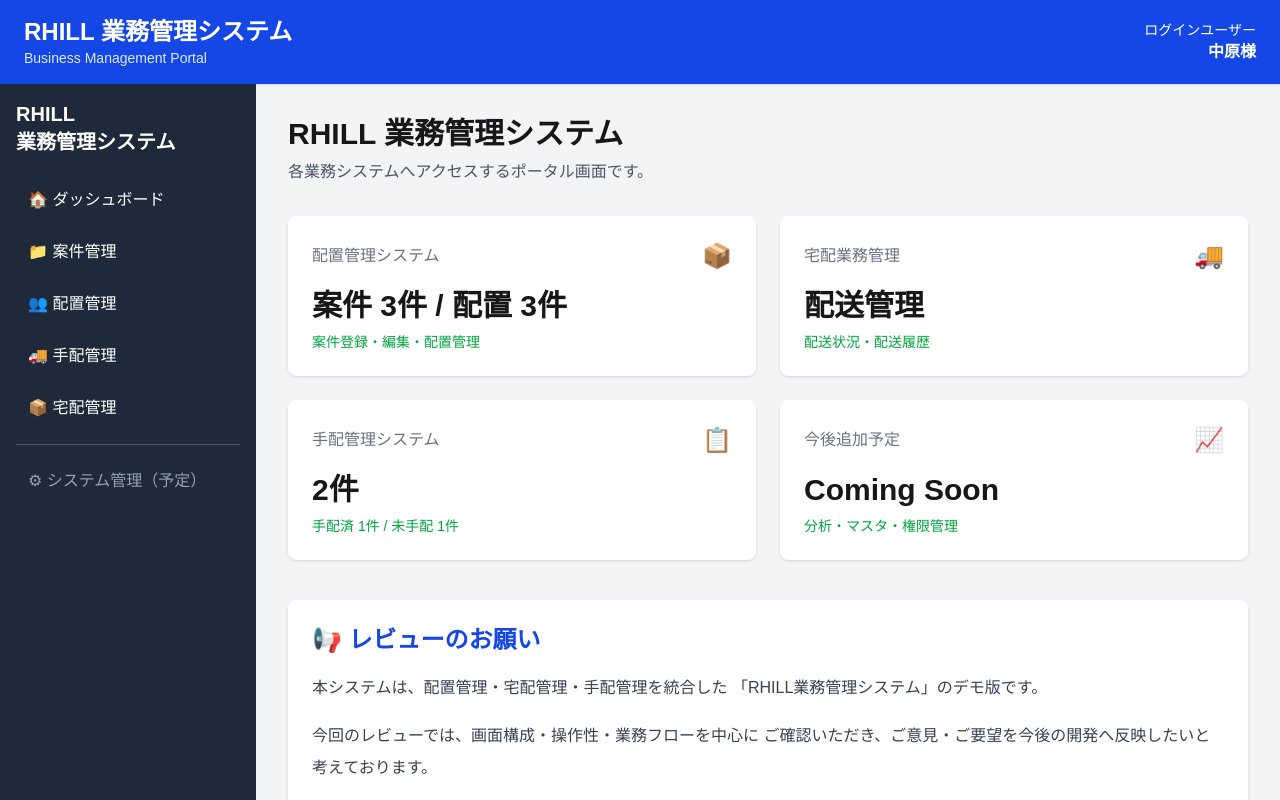
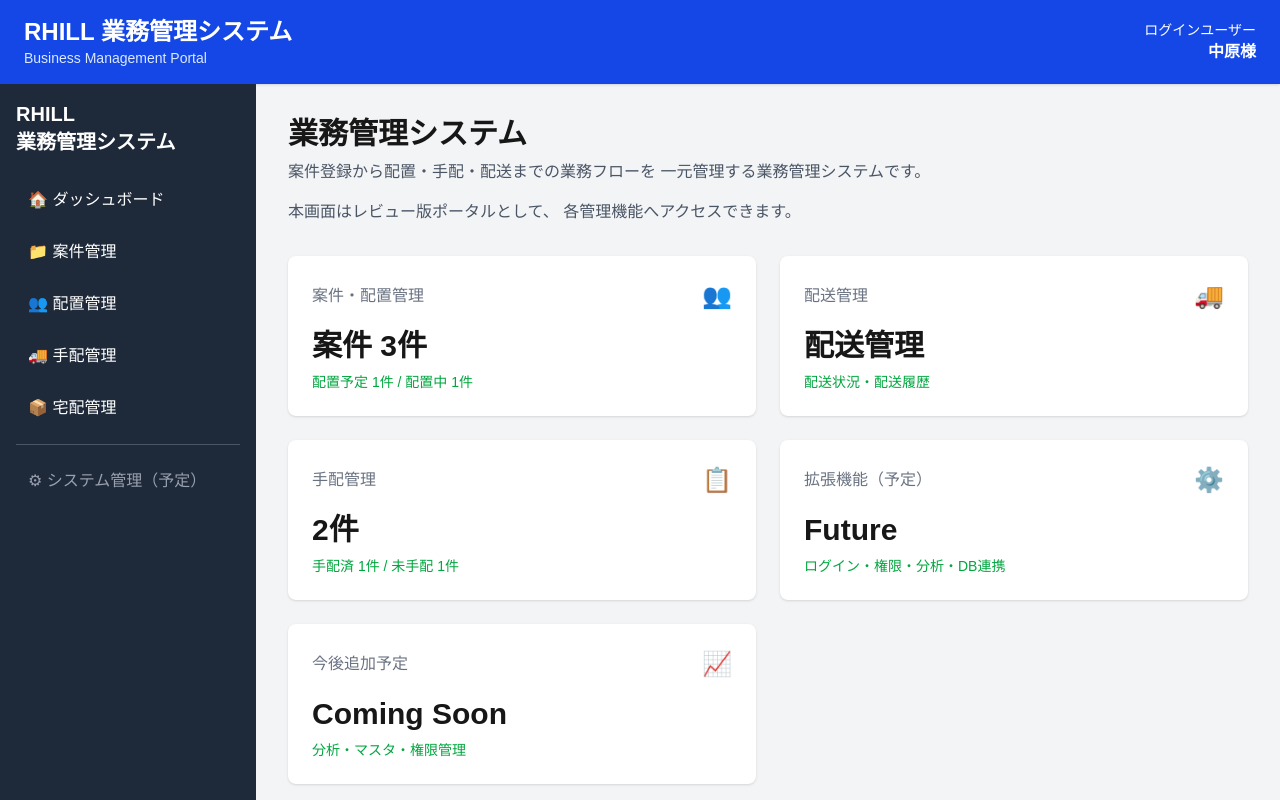
Before and after one commit to keinosukenakahara/rhill-demo, a Next.js app: page / in a window 1280 px wide. Shown: the top 800 px of the page. Built offline with nearby package versions, Linux system fonts and the light colour scheme.

Commit message:
rhill-demo
modify

```diff
--- a/app/delivery/page.tsx
+++ b/app/delivery/page.tsx
@@ -5,8 +5,6 @@ import Link from "next/link";
 import { useState } from "react";
 
 export default function DeliveryPage() {
-
-
 
   const [keyword, setKeyword] = useState("");
 
@@ -25,6 +23,20 @@ export default function DeliveryPage() {
       <h1 className="text-3xl font-bold mb-6">
         🚚 宅配業務管理
       </h1>
+
+      <div className="mb-6 rounded-lg bg-purple-50 p-4">
+
+        <h3 className="mb-2 font-bold text-purple-700">
+          📦 宅配管理について
+        </h3>
+
+        <p className="leading-7 text-gray-700">
+          作業完了後の商品・機器配送状況を
+          管理する画面です。
+          配送予定や履歴を確認できます。
+        </p>
+
+      </div>
 
     <div className="mb-4 text-gray-700">
 
--- a/app/dispatch/page.tsx
+++ b/app/dispatch/page.tsx
@@ -46,6 +46,21 @@ export default function DispatchPage() {
         <h1 className="text-3xl font-bold">
           🚚 手配管理
         </h1>
+
+      <div className="mb-6 rounded-lg bg-yellow-50 p-4">
+
+        <h3 className="mb-2 font-bold text-yellow-700">
+          🚚 手配管理について
+        </h3>
+
+        <p className="leading-7 text-gray-700">
+          作業に必要な人員・車両・協力会社などの
+          手配状況を管理する画面です。
+          手配済・未手配の状態を確認できます。
+        </p>
+
+      </div>
+
 
         <Link
           href="/dispatch/new"
--- a/app/page.tsx
+++ b/app/page.tsx
@@ -20,6 +20,20 @@ export default function Home() {
     (d) => d.status === "未手配"
   ).length;
 
+  const plannedPlacements = placements.filter(
+    (p) => p.status === "配置予定"
+  ).length;
+
+
+  const activePlacements = placements.filter(
+    (p) => p.status === "配置中"
+  ).length;
+
+
+  const completedPlacements = placements.filter(
+    (p) => p.status === "完了"
+  ).length;
+
   return (
     <div className="min-h-screen bg-gray-100">
 
@@ -32,27 +46,33 @@ export default function Home() {
           <main className="flex-1 p-8">
 
             <h2 className="text-3xl font-bold mb-2">
-              RHILL 業務管理システム
+              業務管理システム
             </h2>
 
+            <p className="text-gray-600 mb-4">
+              案件登録から配置・手配・配送までの業務フローを
+              一元管理する業務管理システムです。
+            </p>
+
             <p className="text-gray-600 mb-8">
-              各業務システムへアクセスするポータル画面です。
+              本画面はレビュー版ポータルとして、
+              各管理機能へアクセスできます。
             </p>
 
             <div className="grid grid-cols-2 gap-6">
 
               <Link href="/projects">
                 <DashboardCard
-                  title="配置管理システム"
-                  value={`案件 ${projects.length}件 / 配置 ${placements.length}件`}
-                  icon="📦"
-                  change="案件登録・編集・配置管理"
+                  title="案件・配置管理"
+                  value={`案件 ${projects.length}件`}
+                  icon="👥"
+                  change={`配置予定 ${plannedPlacements}件 / 配置中 ${activePlacements}件`}
                 />
               </Link>
 
               <Link href="/delivery">
                 <DashboardCard
-                    title="宅配業務管理"
+                    title="配送管理"
                     value="配送管理"
                     icon="🚚"
                     change="配送状況・配送履歴"
@@ -61,12 +81,20 @@ export default function Home() {
 
               <Link href="/dispatch">
                 <DashboardCard
-                  title="手配管理システム"
+                  title="手配管理"
                   value={`${dispatches.length}件`}
                   icon="📋"
                   change={`手配済 ${completedDispatches}件 / 未手配 ${waitingDispatches}件`}
                   />
               </Link>
+
+
+              <DashboardCard
+                title="拡張機能（予定）"
+                value="Future"
+                icon="⚙️"
+                change="ログイン・権限・分析・DB連携"
+              />
 
               <DashboardCard
                   title="今後追加予定"
--- a/app/placements/page.tsx
+++ b/app/placements/page.tsx
@@ -49,6 +49,21 @@ export default function PlacementsPage() {
         <main className="flex-1 p-8">
           <div className="mb-6 flex items-center justify-between">
             <h2 className="text-2xl font-bold">配置管理</h2>
+
+
+            <div className="mb-6 rounded-lg bg-green-50 p-4">
+
+              <h3 className="mb-2 font-bold text-green-700">
+                👥 配置管理について
+              </h3>
+
+              <p className="leading-7 text-gray-700">
+                作業担当者や配置先を管理する画面です。
+                案件情報をもとに配置計画を作成し、
+                作業開始までの状況を確認できます。
+              </p>
+
+            </div>
 
             <Link
               href="/placements/new"
--- a/app/projects/page.tsx
+++ b/app/projects/page.tsx
@@ -64,6 +64,18 @@ export default function ProjectsPage() {
             <h1 className="text-3xl font-bold">
               案件一覧
             </h1>
+
+            <div className="mb-6 rounded-lg bg-blue-50 p-4">
+              <h3 className="mb-2 font-bold text-blue-700">
+                📁 案件管理について
+              </h3>
+
+              <p className="leading-7 text-gray-700">
+                案件情報を登録・管理する画面です。
+                登録された案件は配置計画・手配管理へ連携され、
+                業務進行状況を一元管理できます。
+              </p>
+            </div>
 
             <Link
               href="/projects/new"
```
